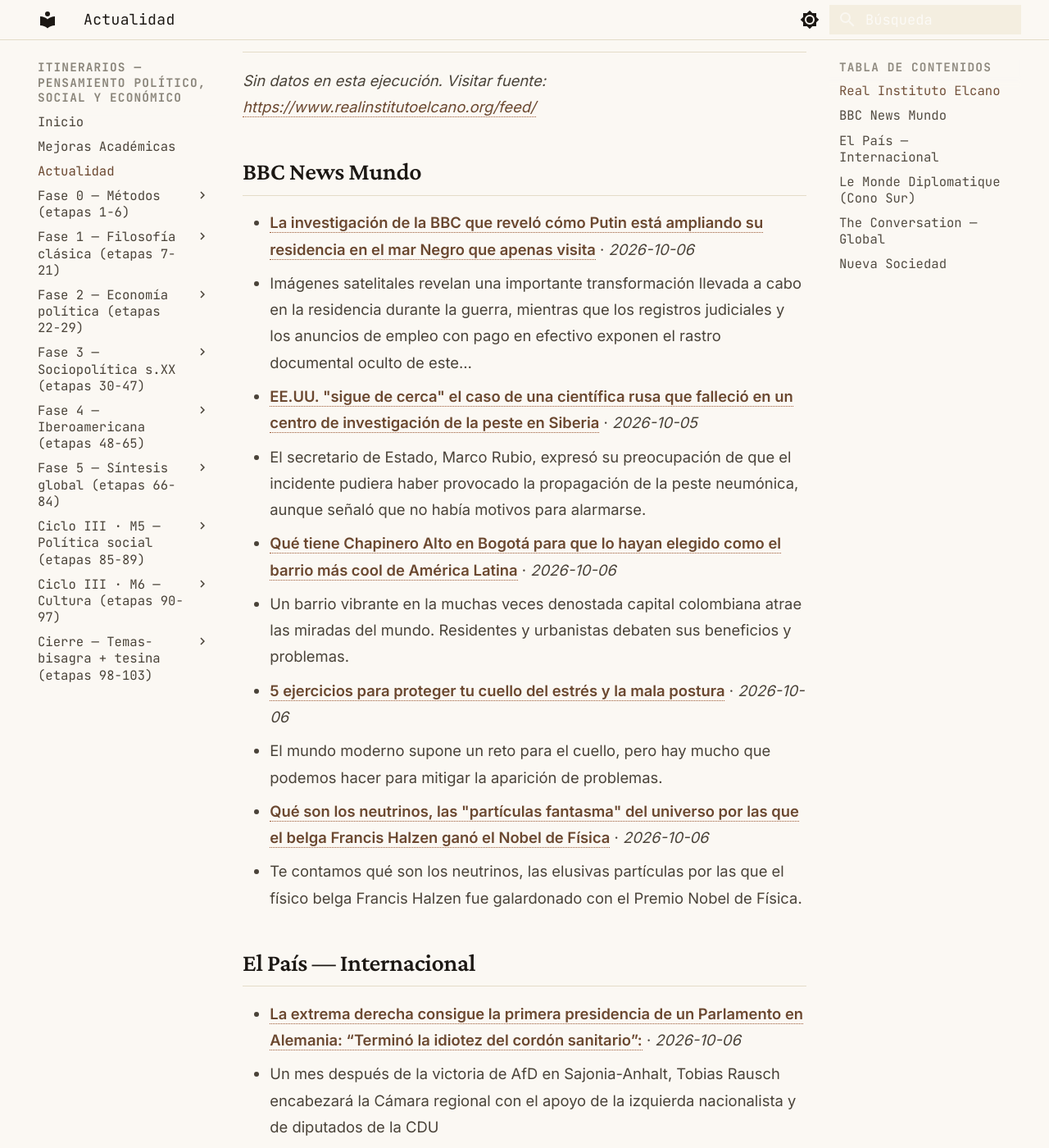
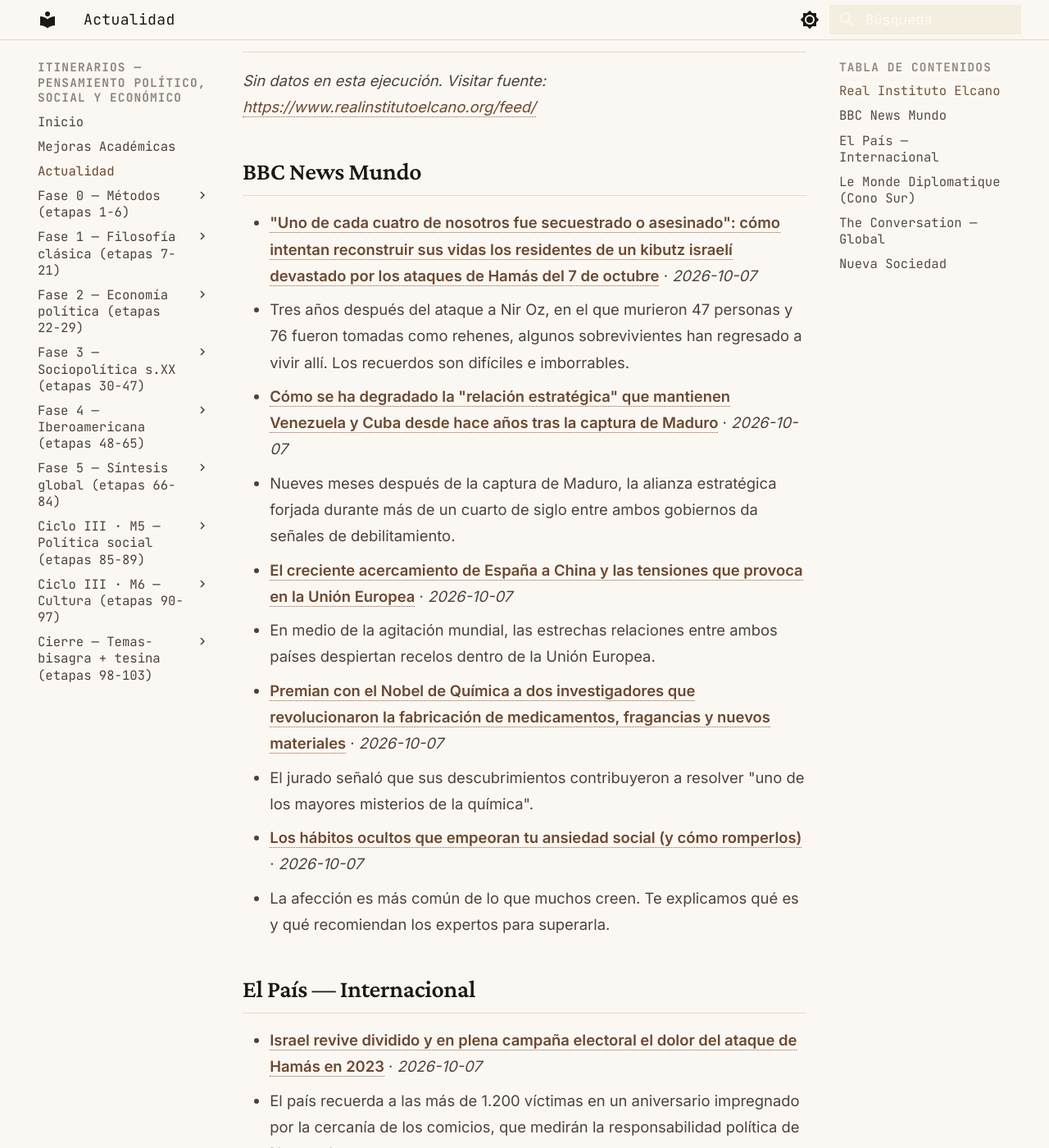
Before and after one commit to MrSpagVi/Curso, an MkDocs documentation site: the page built from docs/actualidad.md, in a window 1280 px wide and 1400 px high, scrolled down 643 px. Shown: the whole window at 82% size. Built offline with MkDocs 1.6.1 and Material for MkDocs 9.7.7, drawn with Linux system fonts in a browser that asks for light colours; some of the changed text lies outside the part shown.

Commit message:
auto: actualidad 2026-10-07

```diff
--- a/docs/actualidad.md
+++ b/docs/actualidad.md
@@ -6,7 +6,7 @@ title: Actualidad
 
 Últimos titulares de fuentes que dictan agenda en ciencia política y geopolítica. Actualizado automáticamente cada día (vía GitHub Actions).
 
-_Última actualización: 2026-10-06 12:28 UTC_
+_Última actualización: 2026-10-07 12:22 UTC_
 
 !!! tip "Ritual mensual — #actualidad"
     El último sábado de cada mes: agarrá **un** titular de los de abajo y escribí **300 palabras** aplicándole **2 autores** del último mes que leíste. ¿Qué diría cada uno? ¿En qué chocan? No resumas la noticia — usala como caso para pensar con las herramientas que venís construyendo. Guardá el texto con el tag `#actualidad` en tu sistema de notas. Esto convierte la teoría en criterio sobre la coyuntura: el objetivo del plan no es citar a Maquiavelo, es leer el presente con él.
@@ -17,25 +17,25 @@ _Sin datos en esta ejecución. Visitar fuente: [https://www.realinstitutoelcano.
 
 ## BBC News Mundo
 
-- **[La investigación de la BBC que reveló cómo Putin está ampliando su residencia en el mar Negro que apenas visita](https://www.bbc.com/mundo/articles/c84g19k9nvn9o?at_medium=RSS&at_campaign=rss)** · *2026-10-06*
-  - Imágenes satelitales revelan una importante transformación llevada a cabo en la residencia durante la guerra, mientras que los registros judiciales y los anuncios de empleo con pago en efectivo exponen el rastro documental oculto de este…
-- **[EE.UU. "sigue de cerca" el caso de una científica rusa que falleció en un centro de investigación de la peste en Siberia](https://www.bbc.com/mundo/articles/cx5yn8y1yg2qo?at_medium=RSS&at_campaign=rss)** · *2026-10-05*
-  - El secretario de Estado, Marco Rubio, expresó su preocupación de que el incidente pudiera haber provocado la propagación de la peste neumónica, aunque señaló que no había motivos para alarmarse.
-- **[Qué tiene Chapinero Alto en Bogotá para que lo hayan elegido como el barrio más cool de América Latina](https://www.bbc.com/mundo/articles/c60qxqeyx8xjo?at_medium=RSS&at_campaign=rss)** · *2026-10-06*
-  - Un barrio vibrante en la muchas veces denostada capital colombiana atrae las miradas del mundo. Residentes y urbanistas debaten sus beneficios y problemas.
-- **[5 ejercicios para proteger tu cuello del estrés y la mala postura](https://www.bbc.com/mundo/articles/c6x2w5kel5edo?at_medium=RSS&at_campaign=rss)** · *2026-10-06*
-  - El mundo moderno supone un reto para el cuello, pero hay mucho que podemos hacer para mitigar la aparición de problemas.
-- **[Qué son los neutrinos, las "partículas fantasma" del universo por las que el belga Francis Halzen ganó el Nobel de Física](https://www.bbc.com/mundo/articles/ckpdgvzn0v51o?at_medium=RSS&at_campaign=rss)** · *2026-10-06*
-  - Te contamos qué son los neutrinos, las elusivas partículas por las que el físico belga Francis Halzen fue galardonado con el Premio Nobel de Física.
+- **["Uno de cada cuatro de nosotros fue secuestrado o asesinado": cómo intentan reconstruir sus vidas los residentes de un kibutz israelí devastado por los ataques de Hamás del 7 de octubre](https://www.bbc.com/mundo/articles/c6jrw4wl90eqo?at_medium=RSS&at_campaign=rss)** · *2026-10-07*
+  - Tres años después del ataque a Nir Oz, en el que murieron 47 personas y 76 fueron tomadas como rehenes, algunos sobrevivientes han regresado a vivir allí. Los recuerdos son difíciles e imborrables.
+- **[Cómo se ha degradado la "relación estratégica" que mantienen Venezuela y Cuba desde hace años tras la captura de Maduro](https://www.bbc.com/mundo/articles/c5dj4j739013o?at_medium=RSS&at_campaign=rss)** · *2026-10-07*
+  - Nueves meses después de la captura de Maduro, la alianza estratégica forjada durante más de un cuarto de siglo entre ambos gobiernos da señales de debilitamiento.
+- **[El creciente acercamiento de España a China y las tensiones que provoca en la Unión Europea](https://www.bbc.com/mundo/articles/cw054jpyp84po?at_medium=RSS&at_campaign=rss)** · *2026-10-07*
+  - En medio de la agitación mundial, las estrechas relaciones entre ambos países despiertan recelos dentro de la Unión Europea.
+- **[Premian con el Nobel de Química a dos investigadores que revolucionaron la fabricación de medicamentos, fragancias y nuevos materiales](https://www.bbc.com/mundo/articles/cx2405jy841yo?at_medium=RSS&at_campaign=rss)** · *2026-10-07*
+  - El jurado señaló que sus descubrimientos contribuyeron a resolver "uno de los mayores misterios de la química".
+- **[Los hábitos ocultos que empeoran tu ansiedad social (y cómo romperlos)](https://www.bbc.com/mundo/articles/cwj345v8ldz5o?at_medium=RSS&at_campaign=rss)** · *2026-10-07*
+  - La afección es más común de lo que muchos creen. Te explicamos qué es y qué recomiendan los expertos para superarla.
 
 ## El País — Internacional
 
-- **[La extrema derecha consigue la primera presidencia de un Parlamento en Alemania: “Terminó la idiotez del cordón sanitario”:](https://elpais.com/internacional/2026-10-06/la-extrema-derecha-consigue-la-primera-presidencia-de-un-parlamento-en-alemania-termino-la-idiotez-del-cordon-sanitario.html)** · *2026-10-06*
-  - Un mes después de la victoria de AfD en Sajonia-Anhalt, Tobias Rausch encabezará la Cámara regional con el apoyo de la izquierda nacionalista y de diputados de la CDU
-- **[Alemania arresta al exjefe de su servicio de inteligencia en el exterior acusado de alta traición](https://elpais.com/internacional/2026-10-06/alemania-arresta-al-exjefe-de-su-servicio-de-inteligencia-en-el-exterior-acusado-de-alta-traicion.html)** · *2026-10-06*
-  - La Fiscalía investiga a August Hanning, de 80 años, por trabajar para otro país tras dejar el cargo
-- **[¿Por qué la izquierda de Die Linke da miedo en Alemania?](https://elpais.com/internacional/2026-10-06/por-que-la-izquierda-de-die-linke-da-miedo-en-alemania.html)** · *2026-10-06*
-  - El Ejecutivo federal, la justicia, los servicios secretos, medios de comunicación y la comunidad judía advierten de las posiciones radicales de la formación, que ganó las elecciones en Berlín el 20 de septiembre
+- **[Israel revive dividido y en plena campaña electoral el dolor del ataque de Hamás en 2023](https://elpais.com/internacional/2026-10-07/israel-revive-dividido-y-en-plena-campana-electoral-el-dolor-del-ataque-de-hamas-en-2023.html)** · *2026-10-07*
+  - El país recuerda a las más de 1.200 víctimas en un aniversario impregnado por la cercanía de los comicios, que medirán la responsabilidad política de Netanyahu
+- **[Tres años de sufrimiento en Gaza: “Aquel 7 de octubre sentí que nuestras vidas acabarían destrozadas. Es lo que ha sucedido”](https://elpais.com/internacional/2026-10-07/tres-anos-de-sufrimiento-en-gaza-aquel-7-de-octubre-senti-que-nuestras-vidas-acabarian-destrozadas-es-lo-que-ha-sucedido.html)** · *2026-10-07*
+  - Los palestinos de la Franja siguen padeciendo la brutal reacción israelí al ataque de Hamás. Reprochan a los países árabes su inacción y cada vez apoyan menos al movimiento islamista
+- **[La OMS exige más información a Rusia sobre el supuesto brote de peste tras la cuarentena de varios hospitales](https://elpais.com/internacional/2026-10-07/la-organizacion-mundial-de-la-salud-exige-mas-informacion-a-rusia-sobre-el-supuesto-brote-de-peste-tras-la-cuarentena-de-varios-hospitales.html)** · *2026-10-07*
+  - La opacidad alimenta el pánico sobre la crisis sanitaria, aunque Moscú sostiene que no ha registrado “ningún caso de enfermedad peligrosa”. Trump dice que tiene una conversación pendiente con Putin sobre el asunto
 - **[La ola conservadora de América Latina llega a Brasil](https://elpais.com/america/2026-10-05/la-ola-conservadora-de-america-latina-llega-a-brasil.html)** · *2026-10-05*
   - Un triunfo del candidato afín a Trump cambiaría la relación con Washington menos de lo que parece
 - **[El lulismo cruje ante la ofensiva ultra](https://elpais.com/america/2026-10-05/el-lulismo-cruje-ante-la-ofensiva-ultra.html)** · *2026-10-05*
@@ -47,16 +47,16 @@ _Sin datos en esta ejecución. Visitar fuente: [https://www.eldiplo.org/feed/](h
 
 ## The Conversation — Global
 
-- **[October 7: a Palestinian-Israeli memoir seeks to break the cycle of violence](https://theconversation.com/october-7-a-palestinian-israeli-memoir-seeks-to-break-the-cycle-of-violence-293403)** · *2026-10-06*
-  - The Future is Peace, by Maoz Inon and Aziz Abu Sarah, offers a rare example of “resolution media”.
-- **[Why old dogs might be able to teach Alzheimer’s researchers new tricks](https://theconversation.com/why-old-dogs-might-be-able-to-teach-alzheimers-researchers-new-tricks-291257)** · *2026-10-06*
-  - As dogs age, their brains undergo similar changes to human brains, making them a valuable natural model to study dementia and other neurodegenerative diseases.
-- **[Taylor Swift’s new video marks her ghostly return to Daphne du Maurier’s Rebecca](https://theconversation.com/taylor-swifts-new-video-marks-her-ghostly-return-to-daphne-du-mauriers-rebecca-293469)** · *2026-10-06*
-  - Taylor Swift’s ‘Patient Zero’ retells Daphne du Maurier’s classic Gothic novel, giving Rebecca a chance to speak for herself.
-- **[The UK and Denmark: a dentist assesses the state of the nations’ teeth](https://theconversation.com/the-uk-and-denmark-a-dentist-assesses-the-state-of-the-nations-teeth-283019)** · *2026-10-06*
-  - England and Denmark are both wealthy, welfare-minded nations – so why is one catching dental problems early, and the other catching up?
-- **[What helps children feel safe at school?](https://theconversation.com/what-helps-children-feel-safe-at-school-250858)** · *2026-10-06*
-  - schools can provide a supportive environment that allows children to explore, but also to return to safety when they feel vulnerable.
+- **[The circumstances you grow up in are linked to how long you live](https://theconversation.com/the-circumstances-you-grow-up-in-are-linked-to-how-long-you-live-293460)** · *2026-10-07*
+  - Growing up in disadvantaged circumstances is linked to higher death rates decades later, according to a review of 102 studies involving 8.5 million people.
+- **[Can picking up a book really improve your brain?](https://theconversation.com/can-picking-up-a-book-really-improve-your-brain-292274)** · *2026-10-07*
+  - Reading draws on brain systems involved in language and imagination. Studies are exploring how it relates to wellbeing and understanding others.
+- **[Prosecution of Kosovan leader Hashim Thaçi illustrates the challenges of bringing war criminals to justice](https://theconversation.com/prosecution-of-kosovan-leader-hashim-thaci-illustrates-the-challenges-of-bringing-war-criminals-to-justice-292534)** · *2026-10-07*
+  - It took 27 years after the end of hostilities in Kosovo to bring the leader of the KLA to book for his war crimes.
+- **[Success for Andy Burnham’s national care service will depend on home essentials](https://theconversation.com/success-for-andy-burnhams-national-care-service-will-depend-on-home-essentials-293641)** · *2026-10-07*
+  - The prime minister wants to create a social care system to mirror the NHS.
+- **[Smokers have a lower risk of Parkinson’s – we may have found out why](https://theconversation.com/smokers-have-a-lower-risk-of-parkinsons-we-may-have-found-out-why-293270)** · *2026-10-07*
+  - Why do smokers get Parkinson’s less often? New evidence from half a million adults in China points to carbon monoxide, not smoking itself.
 
 ## Nueva Sociedad
 
```
